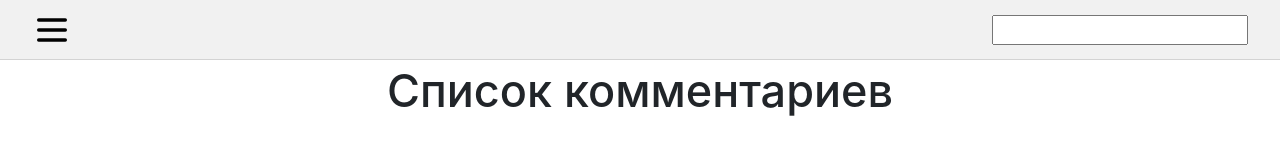
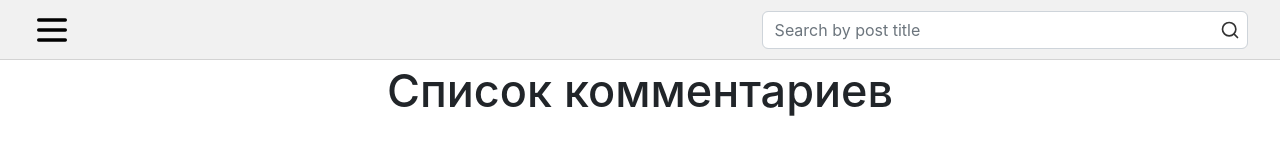
Before and after one commit to dushmanexzy/react-spa-posts, a React (Create React App) app: page / in a window 1280 px wide. Shown: the top 160 px of the page. Built offline with nearby package versions, Linux system fonts and the light colour scheme; no server answers.

Commit message:
Search added

```diff
--- a/src/Header/Header.js
+++ b/src/Header/Header.js
@@ -1,5 +1,6 @@
 import React from 'react';
 import {Burger} from "../Icons/Burger";
+import {Search} from "./Search";
 
 import './header.css';
 
@@ -8,7 +9,8 @@ export function Header() {
     <header className="header">
       <div className="header-container">
         <Burger/>
-        <input type="search" className="search"/>
+
+        <Search />
       </div>
     </header>
   );
--- /dev/null
+++ b/src/Header/Search.js
@@ -0,0 +1,17 @@
+import React from 'react';
+import {Form} from "react-bootstrap";
+import {SearchIcon} from "../Icons/SearchIcon";
+
+export function Search() {
+  return (
+    <div className={`search-container`}>
+      <Form.Control
+        as={'input'}
+        className={`search`}
+        aria-label={`search`}
+        placeholder={`Search by post title`}
+      />
+      <SearchIcon />
+    </div>
+);
+}
--- /dev/null
+++ b/src/Icons/SearchIcon.js
@@ -0,0 +1,10 @@
+import React from 'react';
+
+export function SearchIcon() {
+  return (
+    <svg className={`search-icon`} viewBox="0 0 24 24" fill="none" xmlns="http://www.w3.org/2000/svg">
+      <path d="M17 17L21 21" stroke="#323232" stroke-width="2" stroke-linecap="round" stroke-linejoin="round"/>
+      <path d="M19 11C19 15.4183 15.4183 19 11 19C6.58172 19 3 15.4183 3 11C3 6.58172 6.58172 3 11 3C15.4183 3 19 6.58172 19 11Z" stroke="#323232" stroke-width="2"/>
+    </svg>
+  );
+}
--- a/src/Icons/icon.css
+++ b/src/Icons/icon.css
@@ -13,3 +13,26 @@
 .burger-icon:hover {
   background-color: rgba(0, 0, 0, 0.2);
 }
+
+.search-container {
+  position: relative;
+  display: flex;
+  flex-direction: row;
+  align-items: center;
+  justify-content: space-between;
+  width: 40%;
+}
+
+.search-icon {
+  position: absolute;
+  right: 0.5rem;
+  top: 50%;
+
+  width: 20px;
+  height: 20px;
+  background-color: rgba(0, 0, 0, 0);
+  cursor: pointer;
+
+  transform: translateY(-50%);
+  transition: background-color 0.3s ease;
+}
```
